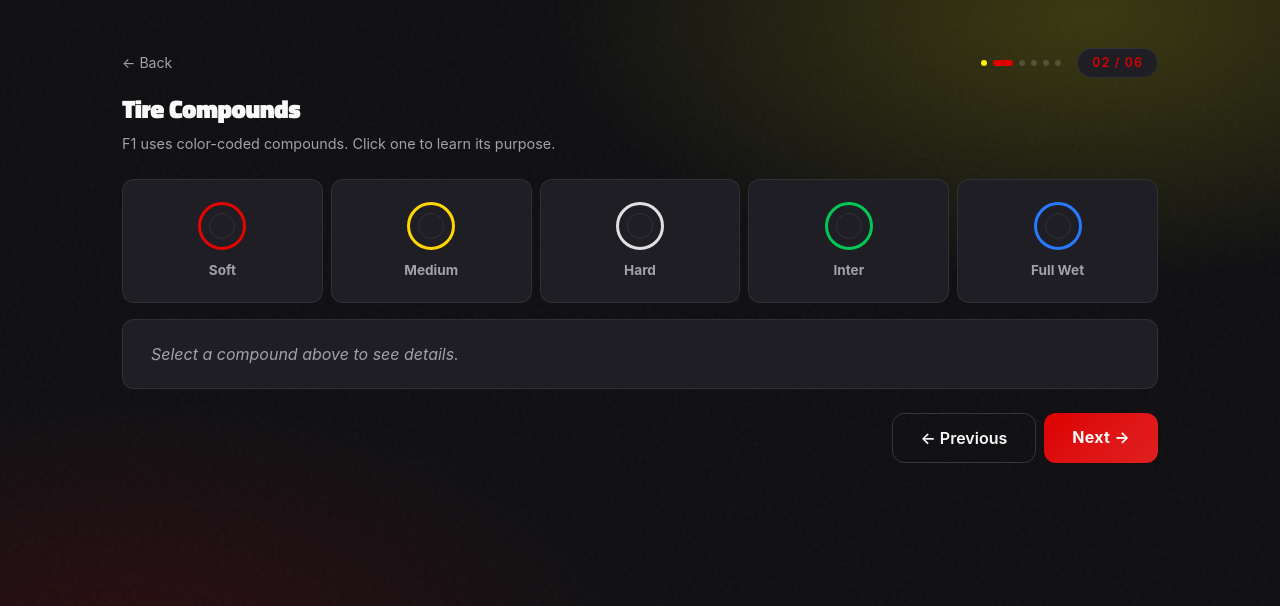
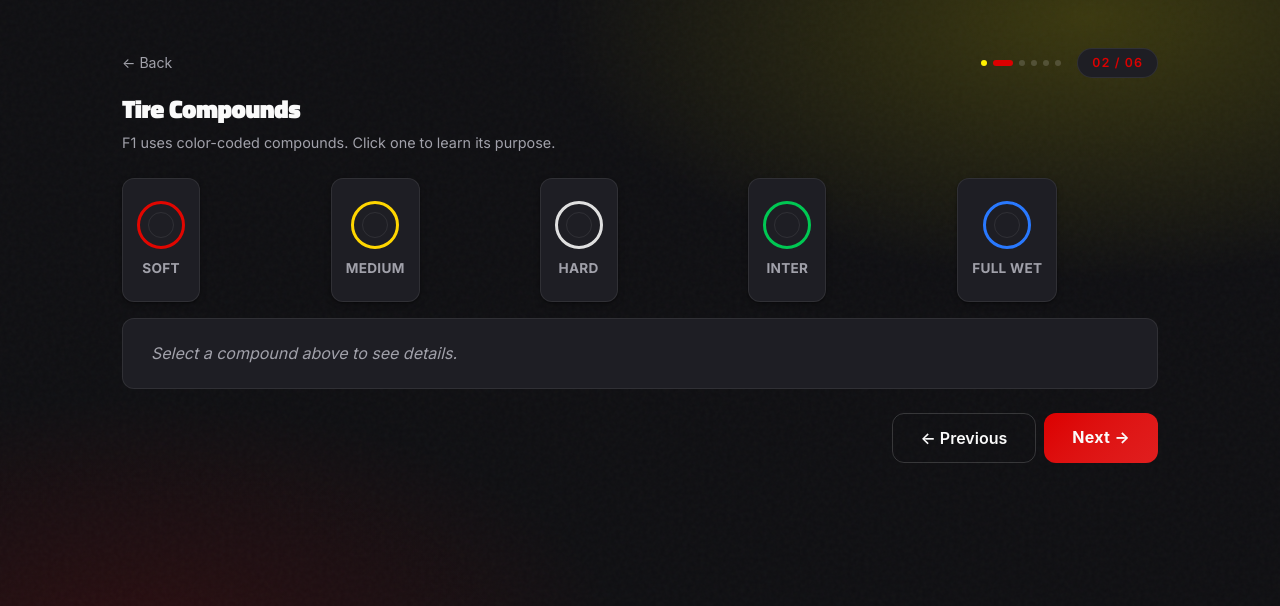
Before and after one commit to devbahl12/UI-Design-F1-Project, a Flask app: page /learn/2 in a window 1280 px wide. Shown: the part 63-669 px from the top of the page. Run offline with Flask 3, Linux system fonts and the light colour scheme.

Commit message:
feat(lesson): 3D orbitable car viewer with interactive hotspots + type scale applied

```diff
--- a/templates/learn.html
+++ b/templates/learn.html
@@ -9,27 +9,39 @@
           <span class="pd {% if i == n %}active{% elif i < n %}done{% endif %}"></span>
         {% endfor %}
       </div>
-      <span class="nav-badge">{{ '%02d' % n }} / {{ '%02d' % total }}</span>
+      <span class="nav-badge t-caption">{{ '%02d' % n }} / {{ '%02d' % total }}</span>
     </div>
   </div>
 
-  <h2 class="page-title">{{ lesson.title }}</h2>
-  <p class="page-sub">{{ lesson.subtitle }}</p>
+  <h2 class="t-h1 page-title">{{ lesson.title }}</h2>
+  <p class="t-body page-sub">{{ lesson.subtitle }}</p>
 
   {% if lesson.type == 'hotspots' %}
-    <div class="row g-4 mt-2 align-items-center">
+    <div class="row g-4 mt-2 align-items-start">
       <div class="col-12 col-lg-8">
-        <div class="car-photo-wrap">
-          <img src="{{ lesson.image }}" alt="{{ lesson.title }}">
-          {% for hs in lesson.hotspots %}
-            <div class="hs-dot" style="left:{{ hs.x }}%;top:{{ hs.y }}%;"
-                 data-hotspot='{{ hs | tojson }}'></div>
-          {% endfor %}
+        <div class="lesson-car-wrap">
+          <canvas id="lesson-car" class="lesson-car-canvas"
+                  aria-label="Interactive 3D F1 car — arrow keys orbit, click a hotspot to zoom."></canvas>
+          <div id="lesson-car-overlay" class="lesson-car-overlay" aria-hidden="false">
+            {% for hs in lesson.hotspots %}
+              <button type="button"
+                      class="hs-dot hs-dot-3d"
+                      data-hotspot-key="{{ hs.key }}"
+                      data-hotspot='{{ hs | tojson }}'
+                      aria-label="{{ hs.name }}">
+                <span class="visually-hidden">{{ hs.name }}</span>
+              </button>
+            {% endfor %}
+          </div>
+          <button type="button" id="reset-view" class="btn btn-ghost-f1 btn-sm lesson-car-reset">Reset view</button>
+          <noscript>
+            <img src="{{ url_for('static', filename='img/ferrari_sf24.jpg') }}" alt="Ferrari SF-24 with labeled components">
+          </noscript>
         </div>
       </div>
       <div class="col-12 col-lg-4">
-        <div class="comp-panel" id="component-info">
-          <p class="text-muted text-center small">Click a red hotspot on the car to learn more.</p>
+        <div class="comp-panel card-modern" id="component-info">
+          <p class="t-body" style="color: var(--color-light-grey); text-align:center;">Click a red hotspot on the car to learn more.</p>
         </div>
       </div>
     </div>
@@ -37,102 +49,103 @@
     <div class="tire-grid row g-2 mt-3">
       {% for t in lesson.tires %}
       <div class="col">
-        <div class="tire-card" data-tire='{{ t | tojson }}'
-             style="--active-color: {{ t.color }};">
+        <button type="button" class="tire-card card-modern" data-tire='{{ t | tojson }}'
+                style="--active-color: {{ t.color }};"
+                aria-label="{{ t.name }} compound">
           <div class="tire-ring" style="border-color: {{ t.color }};"></div>
-          <span class="tire-name">{{ t.name }}</span>
-        </div>
+          <span class="tire-name t-caption">{{ t.name }}</span>
+        </button>
       </div>
       {% endfor %}
     </div>
     <div class="tire-info-box mt-3">
-      <p id="tire-text" class="m-0">Select a compound above to see details.</p>
+      <p id="tire-text" class="t-body m-0">Select a compound above to see details.</p>
     </div>
   {% elif lesson.type == 'wear-slider' %}
-    <div class="slider-card">
+    <div class="slider-card card-modern">
       <div class="d-flex justify-content-between align-items-center mb-3">
         <div>
-          <div class="small-label">Lap Time</div>
-          <div id="laptime-display" class="laptime">1:20.0</div>
+          <div class="small-label t-caption">Lap Time</div>
+          <div id="laptime-display" class="laptime t-mono">1:20.0</div>
         </div>
         <div class="text-end">
-          <div class="text-success fw-bold small">↑ Fresh tires</div>
-          <div class="text-danger fw-bold small">↓ Worn tires</div>
+          <div class="t-caption" style="color: var(--color-accent);">↑ Fresh tires</div>
+          <div class="t-caption" style="color: var(--color-base);">↓ Worn tires</div>
         </div>
       </div>
-      <input type="range" id="wear-slider" min="0" max="100" value="20" style="--pct:20%;">
+      <input type="range" id="wear-slider" min="0" max="100" value="20" style="--pct:20%;" aria-label="Tire wear level">
       <div class="grip-bar-wrap mt-4">
         <div class="d-flex justify-content-between align-items-center mb-2">
-          <span class="fw-bold small">Grip Level</span>
-          <span id="grip-label" class="fw-bold small text-success">High Grip</span>
+          <span class="t-caption">Grip Level</span>
+          <span id="grip-label" class="t-caption" style="color: var(--color-accent);">High Grip</span>
         </div>
         <div class="grip-bar"><div class="grip-bar-cover" id="grip-cover" style="width:80%;"></div></div>
       </div>
-      <div id="degrad-msg" class="degrad-msg mt-3"></div>
+      <div id="degrad-msg" class="degrad-msg t-body mt-3"></div>
     </div>
   {% elif lesson.type == 'perf-slider' %}
     <div class="d-flex justify-content-between align-items-start">
       <div></div>
       <div class="stat-chip">
-        <div class="val" id="perf-laptime">1:20.0</div>
-        <div class="lbl">Lap Time</div>
+        <div class="val t-mono" id="perf-laptime">1:20.0</div>
+        <div class="lbl t-caption">Lap Time</div>
       </div>
     </div>
     <div class="track-wrapper">
       <svg viewBox="0 0 700 280" class="track-svg">
         <ellipse cx="350" cy="140" rx="292" ry="118" fill="none" stroke="rgba(255,255,255,0.05)" stroke-width="28"/>
         <ellipse cx="350" cy="140" rx="292" ry="118" fill="none" stroke="rgba(255,255,255,0.08)" stroke-width="22"/>
-        <ellipse cx="350" cy="140" rx="280" ry="106" fill="none" stroke="#e10600" stroke-width="2" stroke-dasharray="10 6" opacity="0.7"/>
-        <rect x="348" y="20" width="4" height="20" rx="1" fill="#e10600" opacity="0.8"/>
+        <ellipse cx="350" cy="140" rx="280" ry="106" fill="none" stroke="var(--color-base)" stroke-width="2" stroke-dasharray="10 6" opacity="0.7"/>
+        <rect x="348" y="20" width="4" height="20" rx="1" fill="var(--color-base)" opacity="0.8"/>
       </svg>
-      <div id="perf-car">🏎️</div>
+      <div id="perf-car" aria-hidden="true">🏎️</div>
     </div>
-    <div class="perf-slider-bar">
+    <div class="perf-slider-bar card-modern">
       <div class="d-flex justify-content-between align-items-center mb-2">
-        <span class="fw-bold small">Grip Level</span>
-        <span id="perf-grip-label" class="fw-bold small text-success">High Grip</span>
+        <span class="t-caption">Grip Level</span>
+        <span id="perf-grip-label" class="t-caption" style="color: var(--color-accent);">High Grip</span>
       </div>
-      <input type="range" id="perf-slider" min="0" max="100" value="15" style="--pct:15%;">
+      <input type="range" id="perf-slider" min="0" max="100" value="15" style="--pct:15%;" aria-label="Tire wear level">
       <div class="d-flex justify-content-between mt-1">
-        <span class="small text-success fw-bold">Fresh Tires</span>
-        <span class="small text-danger fw-bold">Worn Tires</span>
+        <span class="t-caption" style="color: var(--color-accent);">Fresh Tires</span>
+        <span class="t-caption" style="color: var(--color-base);">Worn Tires</span>
       </div>
     </div>
   {% elif lesson.type == 'aero' %}
     <div class="row g-3 mt-2">
       {% for c in lesson.cards %}
       <div class="col-12 col-md-6">
-        <div class="aero-card" style="border-top-color: {{ c.color }};">
+        <div class="aero-card card-modern" style="border-top-color: {{ c.color }};">
           <div class="aero-icon">{{ c.icon }}</div>
-          <div class="aero-label" style="color: {{ c.color }};">{{ c.label }}</div>
-          <p class="text-muted small mb-3">{{ c.desc }}</p>
+          <div class="aero-label t-caption" style="color: {{ c.color }};">{{ c.label }}</div>
+          <p class="t-body mb-3" style="color: var(--color-light-grey);">{{ c.desc }}</p>
           <div class="aero-chips mt-auto">
             {% for chip in c.chips %}
-              <span class="aero-chip" style="color:{{ c.color }};border-color:{{ c.color }}33;background:{{ c.color }}1a;">{{ chip }}</span>
+              <span class="aero-chip t-caption" style="color:{{ c.color }};border-color:{{ c.color }}33;background:{{ c.color }}1a;">{{ chip }}</span>
             {% endfor %}
           </div>
         </div>
       </div>
       {% endfor %}
       <div class="col-12">
-        <div class="aero-note">
-          <div class="small-label mb-2">Why It Matters Strategically</div>
-          <p class="text-muted small mb-0">{{ lesson.note }}</p>
+        <div class="aero-note card-modern">
+          <div class="small-label t-caption mb-2">Why It Matters Strategically</div>
+          <p class="t-body mb-0" style="color: var(--color-light-grey);">{{ lesson.note }}</p>
         </div>
       </div>
     </div>
   {% elif lesson.type == 'gap' %}
     <div class="gap-strip d-flex align-items-center">
-      <span class="car-emoji">🏎️</span>
+      <span class="car-emoji" aria-hidden="true">🏎️</span>
       {% for g in lesson.gaps %}
-        <div class="gap-slot" data-gap='{{ g | tojson }}'>{{ g.label }}</div>
-        <span class="car-emoji">🏎️</span>
+        <button type="button" class="gap-slot t-caption" data-gap='{{ g | tojson }}' aria-label="Gap {{ g.key }}">{{ g.label }}</button>
+        <span class="car-emoji" aria-hidden="true">🏎️</span>
       {% endfor %}
     </div>
-    <div id="gap-feedback" class="gap-feedback">Select a gap above to see if it's the right call.</div>
-    <div class="gap-tips">
-      <div class="small-label mb-2">What makes a good pit window?</div>
-      <ul class="text-muted small mb-0">
+    <div id="gap-feedback" class="gap-feedback t-body">Select a gap above to see if it's the right call.</div>
+    <div class="gap-tips card-modern">
+      <div class="small-label t-caption mb-2">What makes a good pit window?</div>
+      <ul class="t-body mb-0" style="color: var(--color-light-grey);">
         <li>At least 2–3 seconds gap behind — accounting for pit stop time loss (~22s)</li>
         <li>Clean air to emerge into, not right behind a slower car</li>
         <li>Strategic track position relative to rivals who are also pitting</li>
@@ -152,3 +165,16 @@
   </div>
 </div>
 {% endblock %}
+
+{% block three_js %}
+{% if lesson.type == 'hotspots' %}
+<script type="module" src="{{ url_for('static', filename='js/car3d.js') }}"></script>
+<script type="module">
+  window.addEventListener('load', () => {
+    if (typeof window.initLessonCar === 'function') {
+      window.initLessonCar();
+    }
+  });
+</script>
+{% endif %}
+{% endblock %}
```
Also changed, not shown: static/css/app.css (+53 -1 lines), static/js/car3d.js (+206 -0 lines), templates/learning_menu.html (+5 -5 lines), templates/quiz.html (+8 -5 lines), templates/results.html (+7 -7 lines).
